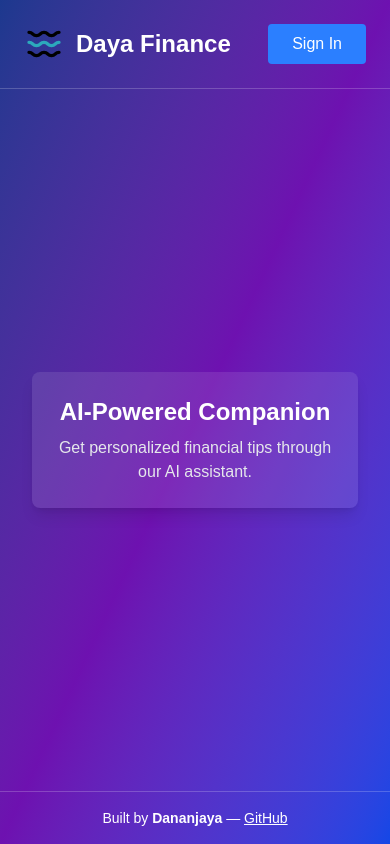
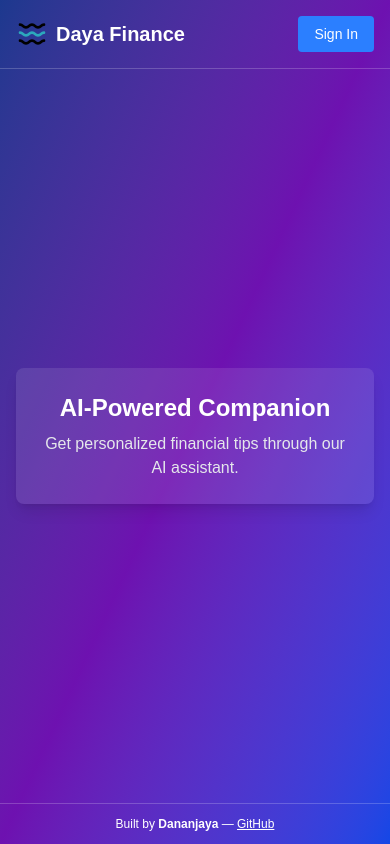
Before and after one commit to djikstra0501/financial-vercel, a Next.js app: page / in a window 390 px wide. Built offline with nearby package versions, Linux system fonts and the light colour scheme; no server answers.

Commit message:
Mobile Layout

```diff
--- a/src/app/page.tsx
+++ b/src/app/page.tsx
@@ -7,14 +7,14 @@ import Image from "next/image";
 export default function Home() {
   return (
     <main className="relative min-h-screen bg-gradient-to-br from-blue-900 via-purple-800 to-blue-700 text-white flex flex-col">
-      <header className="flex justify-between items-center p-6 border-b border-white/20">
-        <div className="flex items-center gap-3">
-          <Image src="/wave.svg" alt="Daya Finance Logo" width={40} height={40} />
-          <h1 className="text-2xl font-bold">Daya Finance</h1>
+      <header className="flex justify-between items-center p-4 md:p-6 border-b border-white/20">
+        <div className="flex items-center gap-2 md:gap-3">
+          <Image src="/wave.svg" alt="Daya Finance Logo" width={32} height={32} className="md:w-10 md:h-10" />
+          <h1 className="text-xl md:text-2xl font-bold">Daya Finance</h1>
         </div>
         <SignedOut>
           <SignInButton mode="modal">
-            <button className="px-6 py-2 bg-blue-500 text-white rounded hover:bg-blue-600 transition-colors">
+            <button className="px-4 py-2 md:px-6 md:py-2 bg-blue-500 text-white rounded hover:bg-blue-600 transition-colors text-sm md:text-base">
               Sign In
             </button>
           </SignInButton>
@@ -25,28 +25,30 @@ export default function Home() {
       </header>
 
       <SignedOut>
-        <div className="flex-1 flex flex-col md:flex-row justify-center items-center gap-8 p-8">
+        <div className="flex-1 flex flex-col md:flex-row justify-center items-center gap-6 md:gap-8 p-4 md:p-8">
           <FeatureCarousel />
         </div>
       </SignedOut>
 
       <SignedIn>
         <div className="flex flex-col flex-1">
-          <div className="flex flex-1 justify-center items-start gap-6 p-6">
-            <div className="w-[400px] h-[600px] bg-white/10 rounded-lg shadow-lg overflow-y-auto p-4">
-              <h2 className="text-lg font-semibold mb-2">Expense Form</h2>
+          <div className="flex flex-col md:flex-row flex-1 justify-center items-start gap-4 md:gap-6 p-4 md:p-6">
+            {/* Expense Form */}
+            <div className="w-full md:w-[400px] h-[400px] md:h-[600px] bg-white/10 rounded-lg shadow-lg overflow-y-auto p-3 md:p-4">
+              <h2 className="text-base md:text-lg font-semibold mb-2">Expense Form</h2>
               <FormPage />
             </div>
 
-            <div className="w-[600px] h-[600px] bg-white/10 rounded-lg shadow-lg overflow-y-auto p-4">
-              <h2 className="text-lg font-semibold mb-2">AI Chat</h2>
+            {/* AI Chat */}
+            <div className="w-full md:w-[600px] h-[400px] md:h-[600px] bg-white/10 rounded-lg shadow-lg overflow-y-auto p-3 md:p-4 mt-4 md:mt-0">
+              <h2 className="text-base md:text-lg font-semibold mb-2">AI Chat</h2>
               <ChatPage />
             </div>
           </div>
         </div>
       </SignedIn>
 
-      <footer className="p-4 text-center text-sm border-t border-white/20">
+      <footer className="p-3 md:p-4 text-center text-xs md:text-sm border-t border-white/20">
         <p>
           Built by <span className="font-semibold">Dananjaya</span> —{" "}
           <a
```
